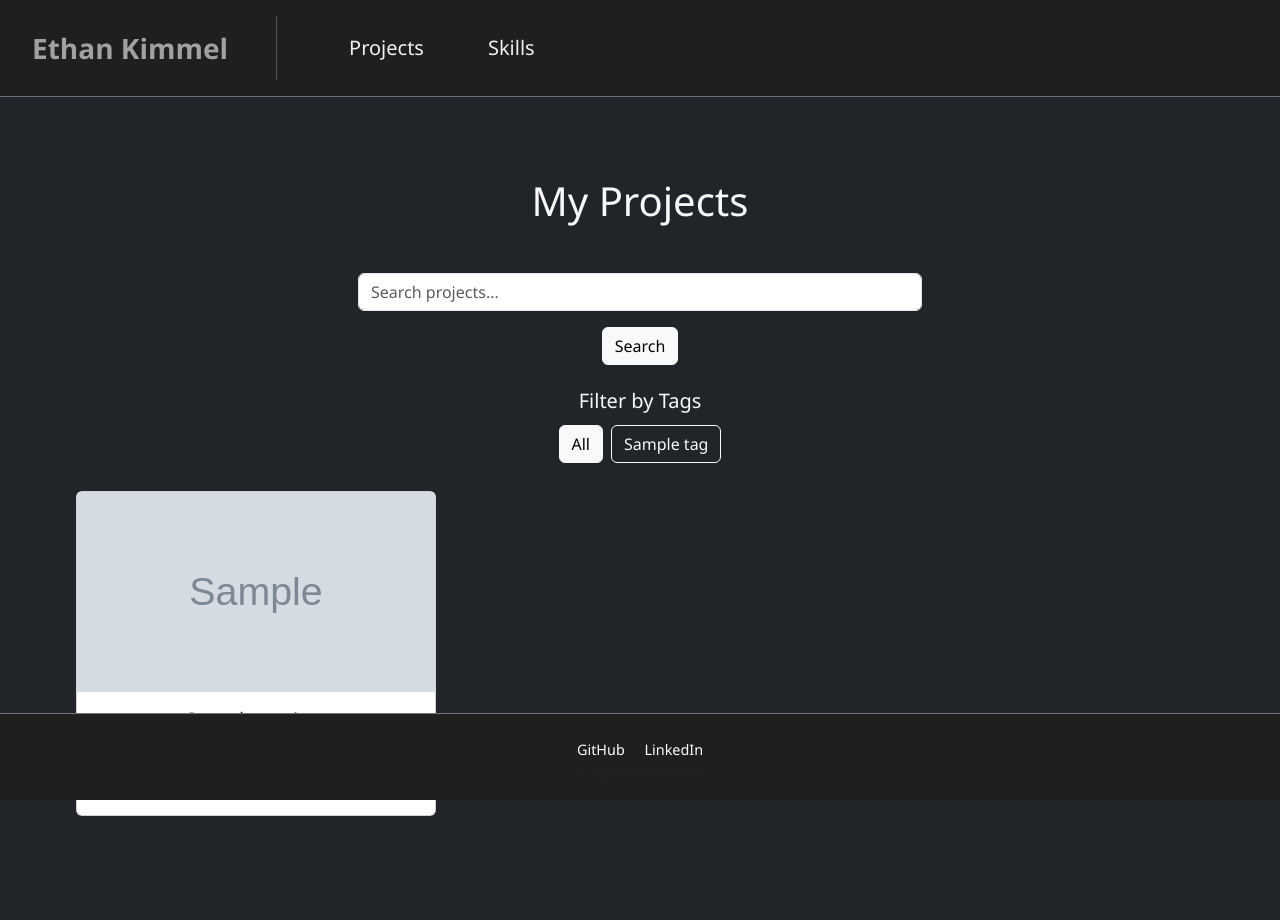
After one commit to LilG0053/PortfolioWebsiteDjango, a Django app: page /projects/ in a window 1280 px wide. The commit adds this page. Run offline with Django 5.2, Linux system fonts and the light colour scheme; tables that the repository leaves empty hold one stand-in row (values such as "Sample post"); grey boxes marked "Sample" are stand-in pictures.

Commit message:
Added projects page w functionality

```diff
--- a/PortfolioWebsiteNew/static/css/style.css
+++ b/PortfolioWebsiteNew/static/css/style.css
@@ -147,3 +147,42 @@ footer .social-media a {
 footer .social-media a:hover {
     color: #1e90ff;
 }
+
+/* project page */
+.project-card {
+    position: relative;
+    overflow: hidden;
+    transition: transform 0.3s ease;
+}
+
+.card-title {
+    color: #1f1f1f;
+}
+
+.bg-purple {
+    background: #e7c1ea;
+}
+
+.project-card:hover {
+    transform: scale(1.05);
+}
+
+.project-description {
+    position: absolute;
+    bottom: 0;
+    left: 0;
+    right: 0;
+    background: rgba(0, 0, 0, 0.7);
+    color: white;
+    padding: 10px;
+    display: none;
+}
+
+.project-card:hover .project-description {
+    display: block;
+}
+
+.project-image {
+    height: 200px;
+    object-fit: cover;
+}
--- a/home/templates/home/index.html
+++ b/home/templates/home/index.html
@@ -8,7 +8,7 @@
 <div class="container py-4">
     <div class="row align-items-center">
         <!-- Left Column: About Me Text -->
-        <div class="col-lg-6 text-center text-lg-start mb-5">
+        <div class="col-lg-6 text-left text-lg-start mb-5">
             <h1 class="display-4 fw-bold text-light">Hi, I'm Ethan, I develop XR experiences.</h1>
             <p class="lead">
                 I'm an undergraduate computer engineering student at Georgia Tech, specializing in extended reality and
--- /dev/null
+++ b/projects/templates/projects/index.html
@@ -0,0 +1,52 @@
+{% extends 'base.html' %}
+
+{% block title %} Projects {% endblock %}
+{% load static %}
+
+{% block content %}
+
+<div class="container py-5">
+    <h1 class="text-center mb-5 text-light">My Projects</h1>
+
+    <!-- Search Bar -->
+    <div class="mb-4 text-center flex-wrap">
+        <form method="get" action="{% url 'project_list' %}">
+            <input type="text" name="search" class="form-control w-50 mx-auto" placeholder="Search projects..." value="{{ search_query }}">
+            <button type="submit" class="btn btn-light mt-3">Search</button>
+        </form>
+    </div>
+
+    <!-- Tag Filtering -->
+    <div class="mb-4 text-center">
+        <h5 class="text-light">Filter by Tags</h5>
+        <div id="tags" class="d-flex justify-content-center flex-wrap mb-4">
+            <a href="?{% if search_query %}search={{ search_query }}&{% endif %}tag=None" class="btn btn-outline-light m-1 {% if selected_tag == None %}active{% endif %}">All</a>
+            {% for tag in tags %}
+                <a href="?{% if search_query %}search={{ search_query }}&{% endif %}tag={{ tag.name }}" class="btn btn-outline-light m-1 {% if tag.name == selected_tag%}active{% endif %}">
+                    {{ tag.name }}
+                </a>
+            {% endfor %}
+        </div>
+    </div>
+
+    <!-- Project Tiles -->
+    <div class="row g-4">
+        {% for project in projects %}
+            <div class="col-md-4 project-tile mb-4">
+                <div class="card h-100 project-card" onclick="window.location.href='{{ project.url }}'">
+                    <img src="{{ project.image.url }}" class="card-img-top project-image" alt="{{ project.title }}">
+                    <div class="card-body text-center">
+                        <h5 class="card-title">{{ project.title }}</h5>
+                        <div class="tags mb-2">
+                            {% for tag in project.tags.all %}
+                                <span class="badge bg-purple text-dark">{{ tag.name }}</span>
+                            {% endfor %}
+                        </div>
+                        <p class="card-text">{{ project.description }}</p>
+                    </div>
+                </div>
+            </div>
+        {% endfor %}
+    </div>
+</div>
+{% endblock %}
--- a/projects/views.py
+++ b/projects/views.py
@@ -1,8 +1,30 @@
 from django.shortcuts import render
-from .models import Project
+from .models import Project, Tag
 
 
 
 def project_list(request):
+    # Get all tags to display in the filter section
+    tags = Tag.objects.all()
+
+    # Get the search query and tag filter from the request
+    search_query = request.GET.get('search', '')
+    selected_tag = request.GET.get('tag', None)
+
+    # Start with all projects
     projects = Project.objects.all()
-    return render(request, 'projects/project_list.html', {'projects' : projects})
+
+    # Filter by selected tag if provided, None tag is referred to as a string
+    if selected_tag and str(selected_tag) != 'None':
+        projects = projects.filter(tags__name=selected_tag)
+
+    # Filter by search query if provided
+    if search_query:
+        projects = projects.filter(title__icontains=search_query) | projects.filter(description__icontains=search_query)
+
+    return render(request, 'projects/index.html', {
+        'projects': projects,
+        'tags': tags,
+        'selected_tag': selected_tag,
+        'search_query': search_query
+    })
```
Also changed, not shown: projects/models.py (line endings or trailing spaces), 2 other files.
